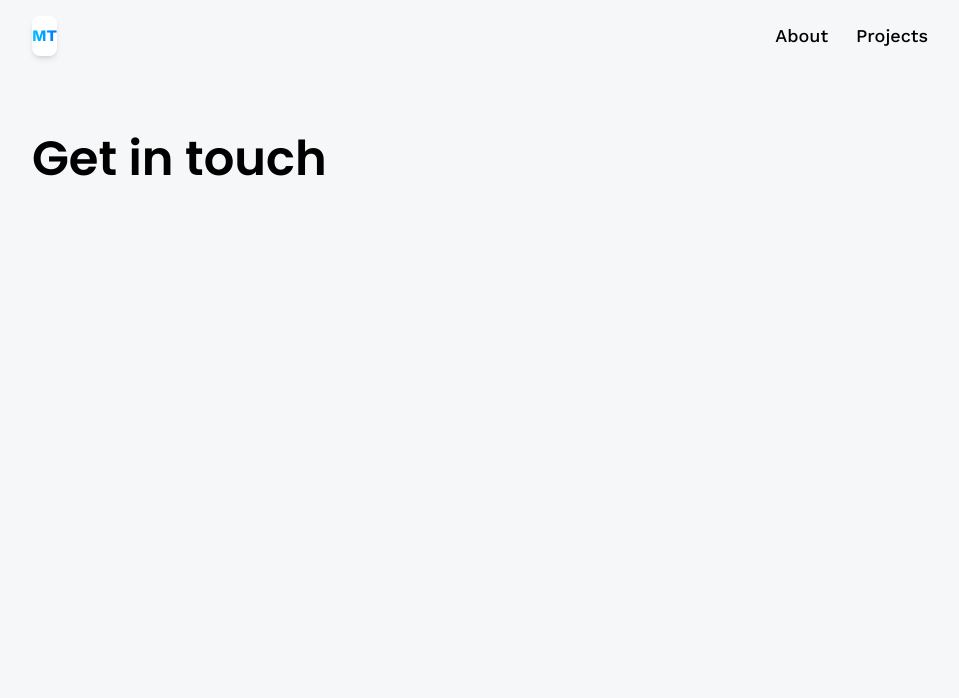
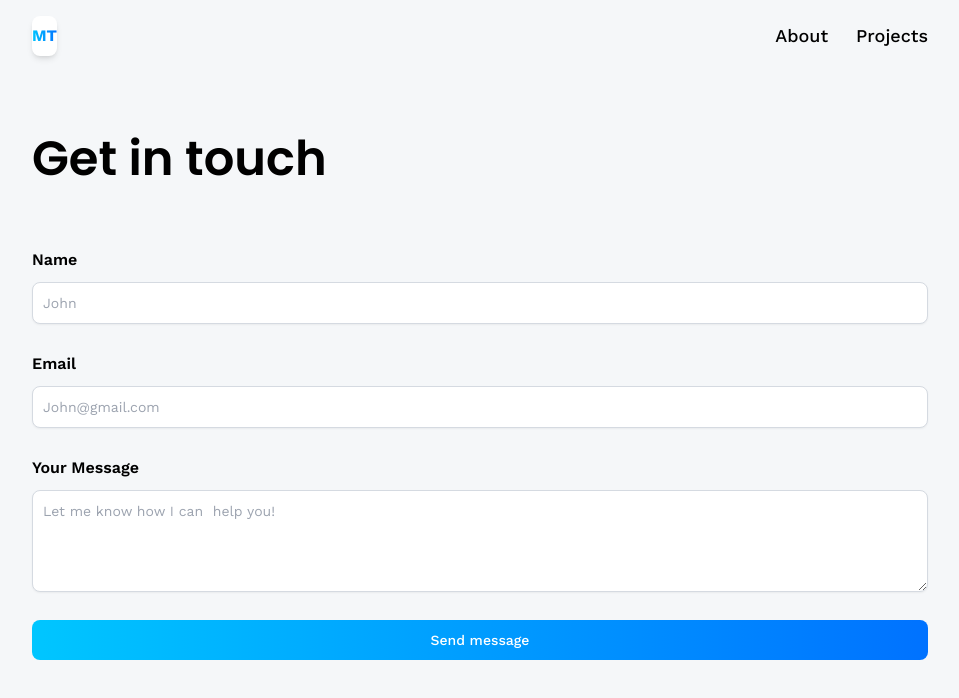
Before and after one commit to Mohammad-Reza-Tagipour/-Developer-Portfolio-with-React-and-Three.js, a React (Vite) app: page /contact in a window 1280 px wide. Shown: the top 698 px of the page, without its empty margins (160-1119 px from the left). Built offline with nearby package versions, Linux system fonts and the light colour scheme.

Commit message:
connect to Emailjs and make form functional

```diff
--- a/package.json
+++ b/package.json
@@ -10,6 +10,7 @@
     "preview": "vite preview"
   },
   "dependencies": {
+    "@emailjs/browser": "^3.11.0",
     "@react-three/drei": "^9.88.16",
     "@react-three/fiber": "^8.15.11",
     "react": "^18.2.0",
--- /dev/null
+++ b/src/models/Fox.jsx
@@ -0,0 +1,55 @@
+/*
+Auto-generated by: https://github.com/pmndrs/gltfjsx
+Author: victory_mirosya (https://sketchfab.com/victory_mirosya)
+License: CC-BY-4.0 (http://creativecommons.org/licenses/by/4.0/)
+Source: https://sketchfab.com/3d-models/fox-f372c04de44640fbb6a4f9e4e5845c78
+Title: Fox
+*/
+
+import React, { useRef } from 'react';
+import { useGLTF, useAnimations } from '@react-three/drei';
+
+export function Model(props) {
+  const group = useRef();
+  const { nodes, materials, animations } = useGLTF('/fox.glb');
+  const { actions } = useAnimations(animations, group);
+  return (
+    <group ref={group} {...props} dispose={null}>
+      <group name="Sketchfab_Scene">
+        <primitive object={nodes.GLTF_created_0_rootJoint} />
+        <skinnedMesh
+          name="Object_7"
+          geometry={nodes.Object_7.geometry}
+          material={materials.PaletteMaterial001}
+          skeleton={nodes.Object_7.skeleton}
+        />
+        <skinnedMesh
+          name="Object_8"
+          geometry={nodes.Object_8.geometry}
+          material={materials.PaletteMaterial001}
+          skeleton={nodes.Object_8.skeleton}
+        />
+        <skinnedMesh
+          name="Object_9"
+          geometry={nodes.Object_9.geometry}
+          material={materials.PaletteMaterial001}
+          skeleton={nodes.Object_9.skeleton}
+        />
+        <skinnedMesh
+          name="Object_10"
+          geometry={nodes.Object_10.geometry}
+          material={materials.PaletteMaterial001}
+          skeleton={nodes.Object_10.skeleton}
+        />
+        <skinnedMesh
+          name="Object_11"
+          geometry={nodes.Object_11.geometry}
+          material={materials.PaletteMaterial001}
+          skeleton={nodes.Object_11.skeleton}
+        />
+      </group>
+    </group>
+  );
+}
+
+useGLTF.preload('/fox.glb');
--- a/src/pages/Contact.jsx
+++ b/src/pages/Contact.jsx
@@ -1,8 +1,111 @@
+import { useRef, useState } from 'react';
+import emailjs from '@emailjs/browser';
 const Contact = ({}) => {
+  const formRef = useRef(null);
+
+  const [form, setForm] = useState({ name: '', email: '', message: '' });
+
+  const [isLoading, setIsLoading] = useState(false);
+  const handleChange = (e) => {
+    setForm({ ...form, [e.target.name]: e.target.value });
+  };
+
+  const handleSubmit = (e) => {
+    e.preventDefault();
+    setIsLoading(true);
+    emailjs
+      .send(
+        import.meta.env.VITE_APP_EMAILJS_SERVICE_ID,
+        import.meta.env.VITE_APP_EMAILJS_TEMPLATE_ID,
+        {
+          from_name: form.name,
+          to_name: 'Mohammad reza',
+          from_email: form.email,
+          to_email: 'mohammadrezatagipour45@gmail.com',
+          message: form.message,
+        },
+        import.meta.env.VITE_APP_EMAILJS_PUBLIC_KEY
+      )
+      .then(() => {
+        setIsLoading(false);
+        //Show success message
+
+        //Hide an alert
+
+        setForm({ name: '', email: '', message: '' });
+      })
+      .catch((err) => {
+        setIsLoading(false);
+        console.log(err);
+
+        // Show error message
+      });
+  };
+  //once you click on it
+  const handleFocus = () => {};
+  // once you click out
+  const handleBlur = () => {};
+
   return (
     <section className="relative flex  lg:flex-row  flex-col max-container">
       <div className="flex-1 min-w-[50%]  flex flex-col">
-        <h1 className="head-text"> Get in touch</h1>
+        <h1 className="head-text "> Get in touch</h1>
+        <form
+          className="w-full flex flex-col gap-7 mt-14"
+          onSubmit={handleSubmit}
+        >
+          <label className="txet-black-500 font-semibold">
+            Name
+            <input
+              type="text"
+              name="name"
+              className="input"
+              placeholder="John"
+              required
+              value={form.name}
+              onChange={handleChange}
+              onFocus={handleFocus}
+              onBlur={handleBlur}
+            />
+          </label>
+          <label className="txet-black-500 font-semibold">
+            Email
+            <input
+              type="email"
+              name="email"
+              className="input"
+              placeholder="John@gmail.com"
+              required
+              value={form.email}
+              onChange={handleChange}
+              onFocus={handleFocus}
+              onBlur={handleBlur}
+            />
+          </label>
+          <label className="txet-black-500 font-semibold">
+            Your Message
+            <textarea
+              name="message"
+              rows={4}
+              className="textarea"
+              placeholder="Let me know how I can  help you!"
+              required
+              value={form.message}
+              onChange={handleChange}
+              onFocus={handleFocus}
+              onBlur={handleBlur}
+            />
+          </label>
+          <button
+            type="sumbit"
+            className="btn"
+            disabled={isLoading}
+            onFocus={handleFocus}
+            onBlur={handleBlur}
+          >
+            {isLoading ? 'Sending...' : 'Send message'}
+          </button>
+        </form>
       </div>
     </section>
   );
```
Also changed, not shown: 1 other file (tests, documents, lock files or other folders).
